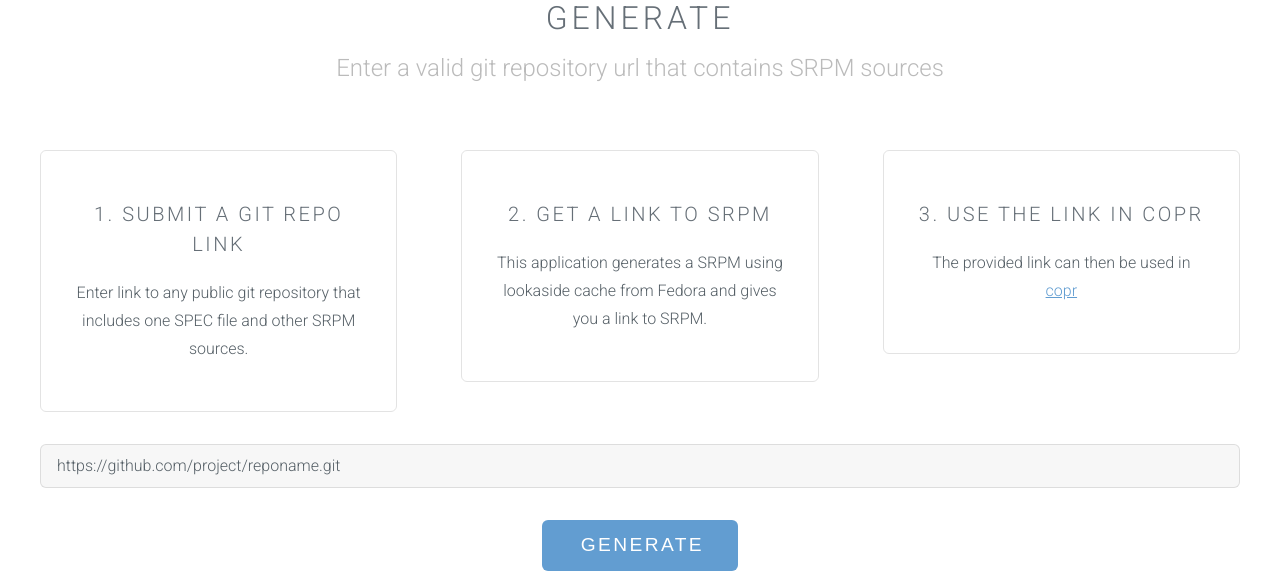
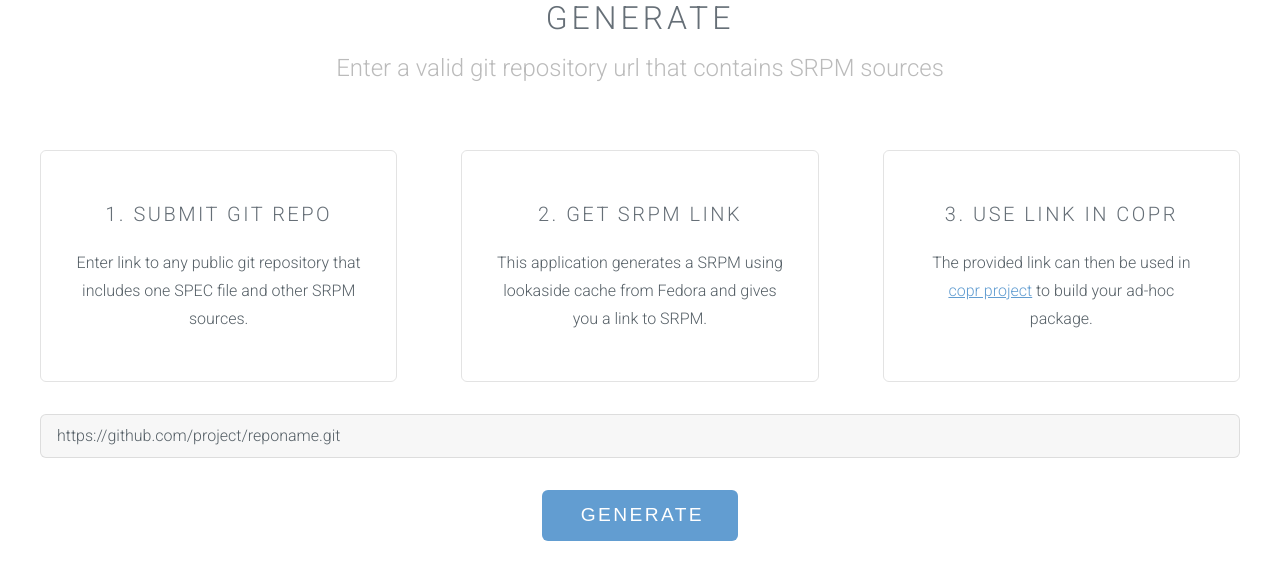
Before and after one commit to hhorak/git2srpm, a Python web app: template templates/homepage.html in a window 1280 px wide. Shown: the part 489-1062 px from the top of the page. Run offline with Jinja, Linux system fonts and the light colour scheme; the template is opened without the code that fills it, so the values that code supplies are empty.

Commit message:
Fix some texts

```diff
--- a/templates/homepage.html
+++ b/templates/homepage.html
@@ -26,20 +26,20 @@
 					<div class="row">
 						<div class="4u">
 							<section class="special box">
-								<h3>1. Submit a git repo link</h3>
+								<h3>1. Submit git repo</h3>
 								<p>Enter link to any public git repository that includes one SPEC file and other SRPM sources.</p>
 							</section>
 						</div>
 						<div class="4u">
 							<section class="special box">
-								<h3>2. Get a link to SRPM</h3>
+								<h3>2. Get SRPM link</h3>
 								<p>This application generates a SRPM using lookaside cache from Fedora and gives you a link to SRPM.</p>
 							</section>
 						</div>
 						<div class="4u">
 							<section class="special box">
-								<h3>3. Use the link in copr</h3>
-								<p>The provided link can then be used in <a href="http://copr.fedoraproject.org">copr</a></p>
+								<h3>3. Use link in copr</h3>
+								<p>The provided link can then be used in <a href="http://copr.fedoraproject.org">copr project</a> to build your ad-hoc package.</p>
 							</section>
 						</div>
 					</div>
```
